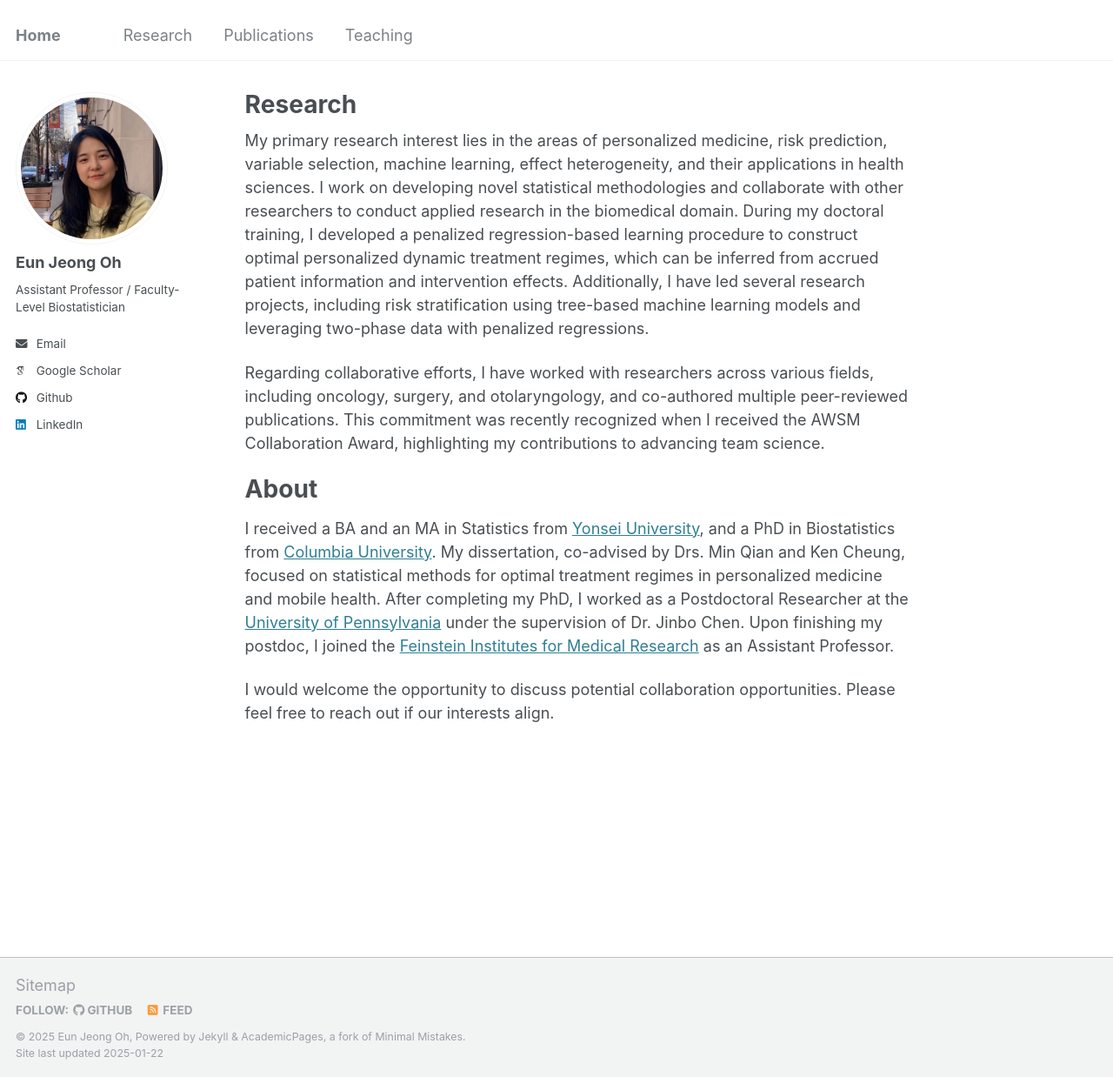
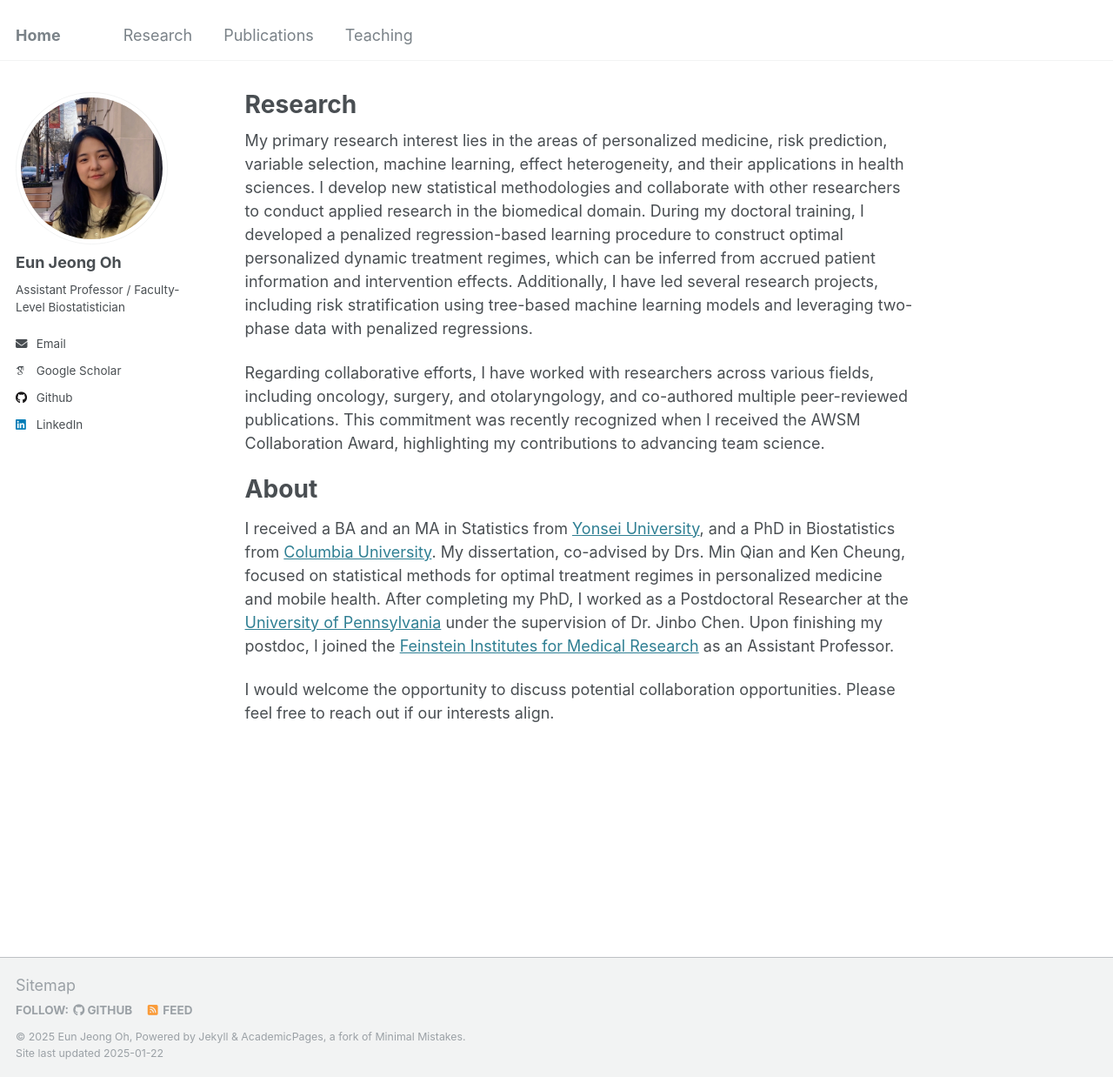
Before and after one commit to oheunj/oheunj.github.io, a Jekyll site: the page built from _pages/about.md, in a window 1280 px wide and 1238 px high. Shown: the whole window at 87% size. Built offline with Jekyll 4.4.1, drawn with Linux system fonts in a browser that asks for light colours; some web fonts are replaced.

Commit message:
Update about.md

```diff
--- a/_pages/about.md
+++ b/_pages/about.md
@@ -7,7 +7,7 @@
   - /about.html
 ---
 
-My primary research interest lies in the areas of personalized medicine, risk prediction, variable selection, machine learning, effect heterogeneity, and their applications in health sciences. I work on developing novel statistical methodologies and collaborate with other researchers to conduct applied research in the biomedical domain. During my doctoral training, I developed a penalized regression-based learning procedure to construct optimal personalized dynamic treatment regimes, which can be inferred from accrued patient information and intervention effects. Additionally, I have led several research projects, including risk stratification using tree-based machine learning models and leveraging two-phase data with penalized regressions.
+My primary research interest lies in the areas of personalized medicine, risk prediction, variable selection, machine learning, effect heterogeneity, and their applications in health sciences. I develop new statistical methodologies and collaborate with other researchers to conduct applied research in the biomedical domain. During my doctoral training, I developed a penalized regression-based learning procedure to construct optimal personalized dynamic treatment regimes, which can be inferred from accrued patient information and intervention effects. Additionally, I have led several research projects, including risk stratification using tree-based machine learning models and leveraging two-phase data with penalized regressions.
 
 Regarding collaborative efforts, I have worked with researchers across various fields, including oncology, surgery, and otolaryngology, and co-authored multiple peer-reviewed publications. This commitment was recently recognized when I received the AWSM Collaboration Award, highlighting my contributions to advancing team science.
 
```
